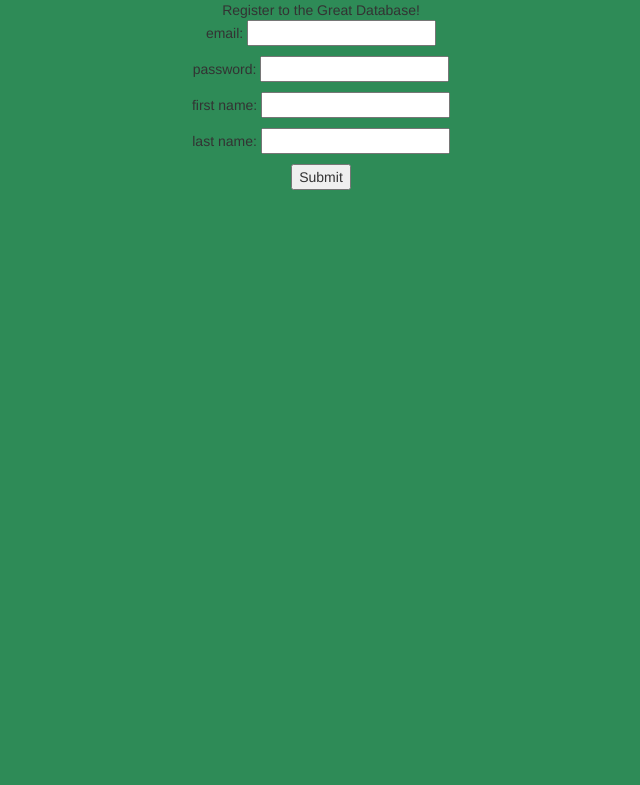
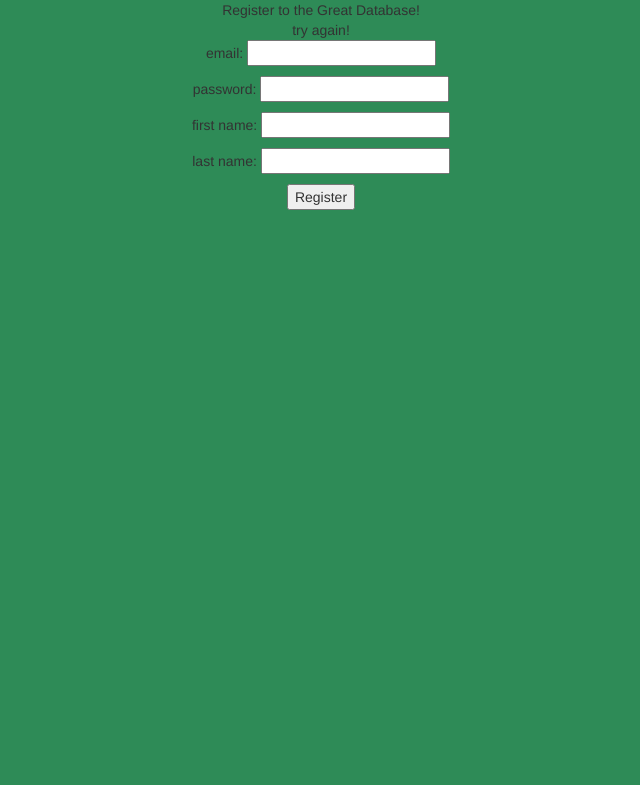
Before and after one commit to aminsol/GreatDatabase, a PHP site: page /register.php in a window 1280 px wide. Shown: the top 785 px of the page, without its empty margins (319-959 px from the left). Run offline with PHP 8.4, Linux system fonts and the light colour scheme; data that the repository does not hold is empty.

Commit message:
register.php works

```diff
--- a/register.php
+++ b/register.php
@@ -21,14 +21,16 @@
 		$first = $_POST["first"];
 		$last = $_POST["last"];
 
-		//sql queries to register new user
-		$email_query = $db->query("INSERT INTO user email VALUES '$email' ");
-		$pw_query = $db->query("INSERT INTO user password VALUES '$password' ");
-		$first_query = $db->query("INSERT INTO user first VALUES '$first'");
-		$last_query = $db->query("INSERT INTO user first VALUES '$last'");
+		//sql query to register new user
+		$register_query = $db->query("INSERT INTO user (email,password,first,last) VALUES ('$email','$password','$first','$last') ");
 
 		//handle registry
-
+		if(isset($_POST["register"])){
+			echo("you registered successfully!");
+			mysql_query($register_query);
+		}else{
+			echo("try again!");
+		}
 	?>
 
 <html>
@@ -49,7 +51,7 @@
 				<p>password: <input type="text" name="password"/></p>
 				<p>first name: <input type="text" name="first"/></p>
 				<p>last name: <input type="text" name="last"/></p>
-				<p><input type="submit" name="register"/></p>
+				<p><input type="submit" name="register" value="Register"/></p>
 			</form>
 		</div>
 	</body>
```
